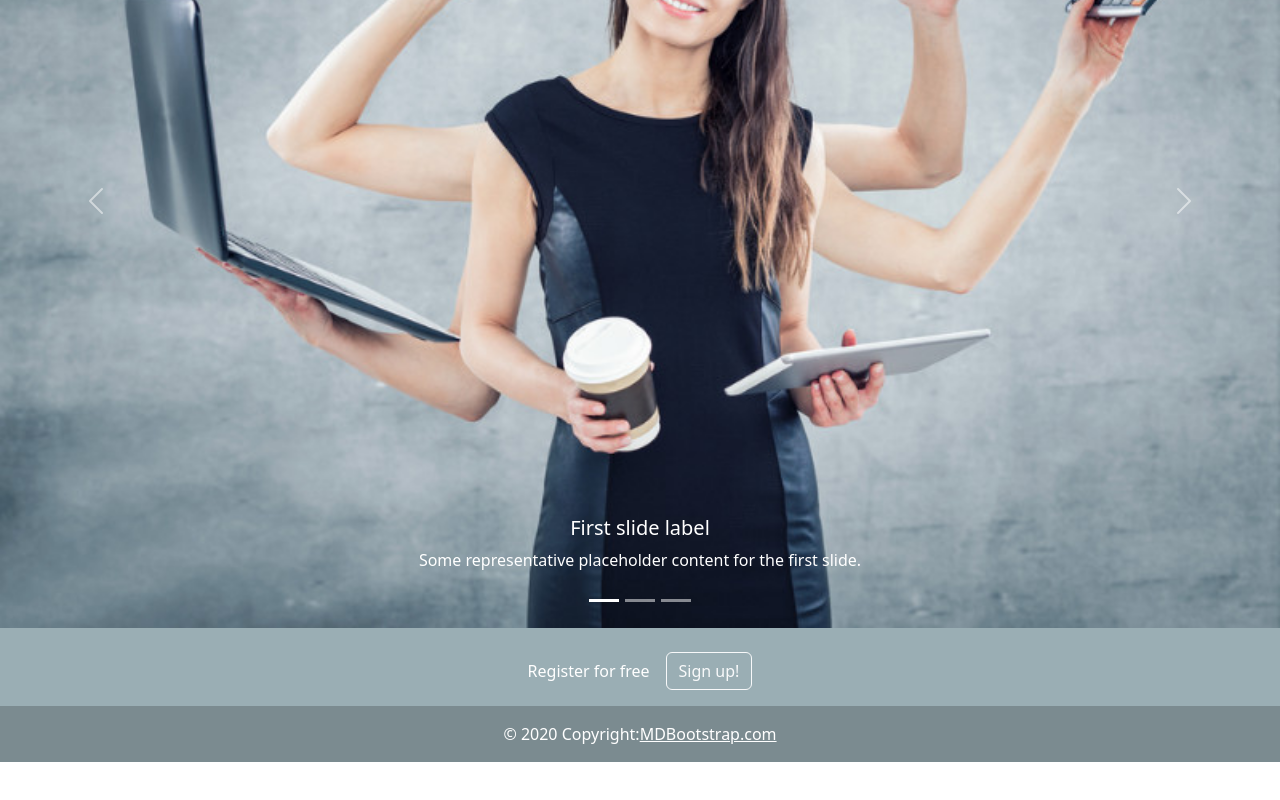
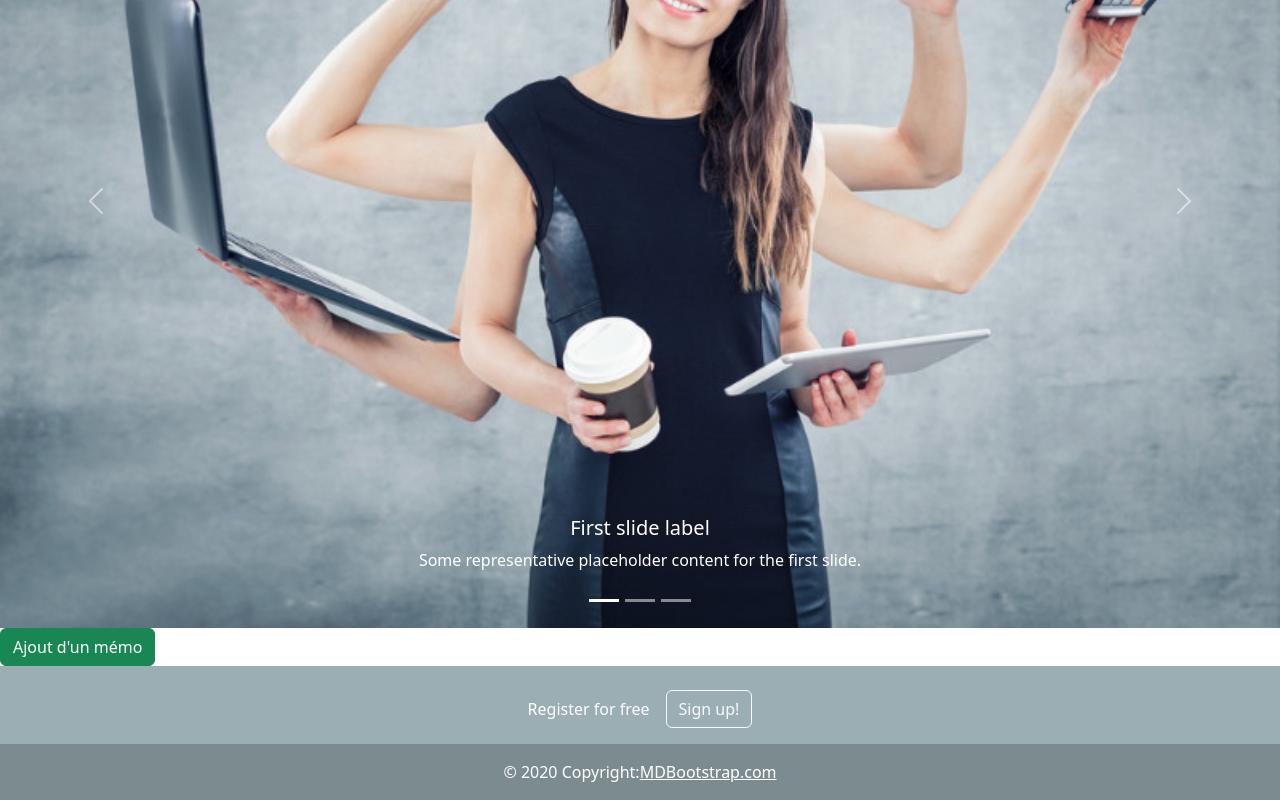
Before and after one commit to Byjm75/Mem-it-front-end, a React (Create React App) app: page / in a window 1280 px wide. Shown: the part 306-1106 px from the top of the page. Before the commit the page ends 1068 px from the top, so only its background shows below. Built offline with nearby package versions, Linux system fonts and the light colour scheme.

Commit message:
V-0-4 Maj

```diff
--- a/package.json
+++ b/package.json
@@ -46,6 +46,8 @@
     ]
   },
   "devDependencies": {
-    "@types/lodash": "^4.14.191"
+    "@types/bootstrap": "^5.2.6",
+    "@types/lodash": "^4.14.191",
+    "@types/react-bootstrap": "^0.32.32"
   }
 }
--- a/src/App.tsx
+++ b/src/App.tsx
@@ -1,14 +1,11 @@
 import React from 'react';
 import { Home } from './pages/Home';
-import Navbar from './components/Navbar';
 import './App.css';
 import { BrowserRouter, Routes, Route } from 'react-router-dom';
-import Footer from './components/Footer';
 
 const App = () => {
   return (
     <div>
-
       <BrowserRouter>
         {/*Ici un composant directement avec le nom**/}
         <Routes>
--- a/src/components/Profil.tsx
+++ b/src/components/Profil.tsx
@@ -1,5 +1,6 @@
-import React, { useState } from 'react';
-import { Button, Modal } from 'react-bootstrap';
+import { useState } from 'react';
+import Button from 'react-bootstrap/Button';
+import Modal from 'react-bootstrap/Modal';
 
 const Profil = () => {
   const [show, setShow] = useState(false);
@@ -9,20 +10,20 @@ const Profil = () => {
 
   return (
     <>
-      <Button variant='primary' onClick={handleShow}>
-        Launch demo modal
+      <Button variant='success' onClick={handleShow}>
+        Ajout d'un mémo
       </Button>
 
       <Modal show={show} onHide={handleClose} animation={false}>
         <Modal.Header closeButton>
-          <Modal.Title>Modal heading</Modal.Title>
+          <Modal.Title>Création d'une catégorie</Modal.Title>
         </Modal.Header>
         <Modal.Body>Woohoo, you're reading this text in a modal!</Modal.Body>
         <Modal.Footer>
-          <Button variant='secondary' onClick={handleClose}>
-            Close
+          <Button variant='danger' onClick={handleClose}>
+            Fermer
           </Button>
-          <Button variant='primary' onClick={handleClose}>
+          <Button variant='success' onClick={handleClose}>
             Save Changes
           </Button>
         </Modal.Footer>
--- a/src/pages/Home.tsx
+++ b/src/pages/Home.tsx
@@ -1,7 +1,7 @@
 import { Caroussel } from '../components/Caroussel';
 import Footer from '../components/Footer';
 import Navbar from '../components/Navbar';
-import Profil from './Profil';
+import Profil from '../components/Profil';
 
 export const Home = () => {
   return (
```
Also changed, not shown: 1 other file (tests, documents, lock files or other folders).
